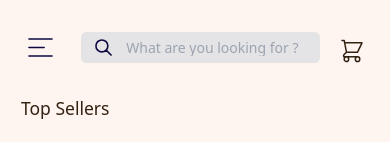
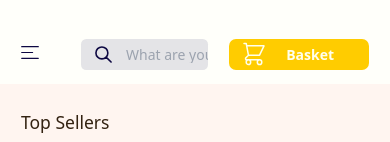
Before and after one commit to makarmee/BookStore, a Next.js app: page / in a window 390 px wide. Shown: the top 142 px of the page. Built offline with nearby package versions, Linux system fonts and the light colour scheme.

Commit message:
header responsive

```diff
--- a/components/layout/Header.tsx
+++ b/components/layout/Header.tsx
@@ -3,7 +3,7 @@ import Menu from "./Menu";
 
 export default function Header() {
   return (
-    <header className="flex justify-between flex-column items-end h-20 pb-2 px-8 sm:px-12">
+    <header className="flex justify-between flex-column items-end max-sm:h-24 h-20 max-sm:pb-4 pb-2 sm:px-8 max-sm:px-6 bg-bgc">
       <Menu />
     </header>
   );
--- a/components/layout/Menu.tsx
+++ b/components/layout/Menu.tsx
@@ -6,7 +6,7 @@ import { Basket } from "@/icons";
 export default function Menu() {
   return (
     <nav className="flex justify-between w-full h-9 gap-6 items-center">
-      <div className="max-sm:me-2 sm:me-2 md:me-16 min-h-5 min-w-5">
+      <div className="max-sm:me-6 md:me-16 min-h-5 min-w-5">
         <img src="nav/menu.svg" className="w-full h-full" />
       </div>
       <div className="bg-zinc-200 rounded-md w-72 flex flex-row py-2 h-9 me-auto">
@@ -22,14 +22,7 @@ export default function Menu() {
       <Link href="" className="h-5 min-w-5 max-sm:hidden">
         <img src="nav/favorite.svg" className="w-full h-full" />
       </Link>
-      <Button
-        children={<img src="nav/icon.svg" className="h-5 min-w-5" />}
-        name="Basket"
-        className="max-sm:hidden"
-      />
-      <Link href="" className="h-5 min-w-5 text-txt sm:hidden">
-        <Basket />
-      </Link>
+      <Button className="border-none" children={<Basket />} name="Basket" />
     </nav>
   );
 }
```
